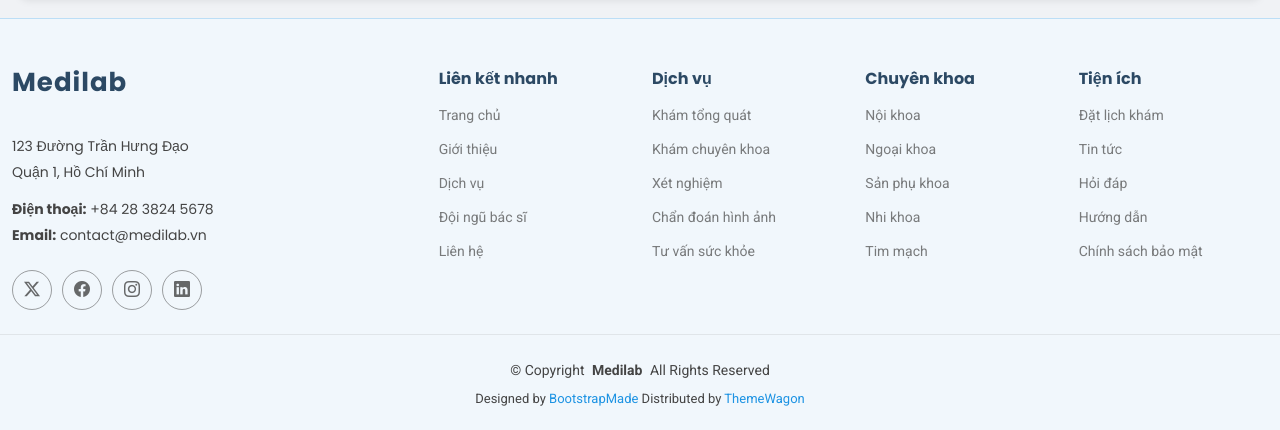
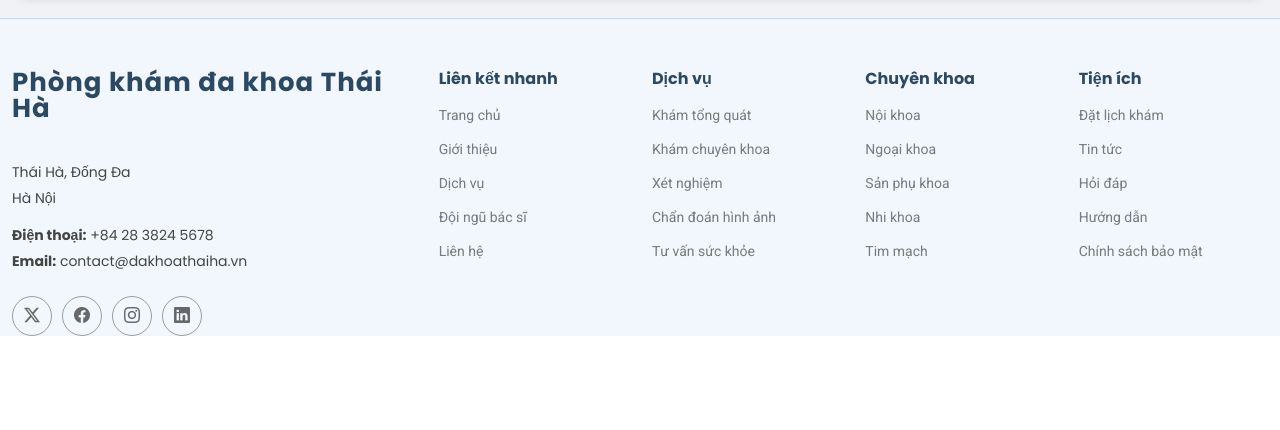
Before and after one commit to phamngoctien2004/phongkham-client, a React (Vite) app: page /chat in a window 1280 px wide. Shown: the part 783-1213 px from the top of the page. After the commit the page ends 1119 px from the top, so only its background shows below. Built offline with nearby package versions, Linux system fonts and the light colour scheme; no server answers.

Commit message:
change content

```diff
--- a/src/components/Footer.jsx
+++ b/src/components/Footer.jsx
@@ -7,16 +7,16 @@
         <div className="row gy-4">
           <div className="col-lg-4 col-md-6 footer-about">
             <Link to="/" className="logo d-flex align-items-center">
-              <span className="sitename">Medilab</span>
+              <span className="sitename">Phòng khám đa khoa Thái Hà</span>
             </Link>
             <div className="footer-contact pt-3">
-              <p>123 Đường Trần Hưng Đạo</p>
-              <p>Quận 1, Hồ Chí Minh</p>
+              <p>Thái Hà, Đống Đa</p>
+              <p>Hà Nội</p>
               <p className="mt-3">
                 <strong>Điện thoại:</strong> <span>+84 28 3824 5678</span>
               </p>
               <p>
-                <strong>Email:</strong> <span>contact@medilab.vn</span>
+                <strong>Email:</strong> <span>contact@dakhoathaiha.vn</span>
               </p>
             </div>
             <div className="social-links d-flex mt-4">
@@ -120,17 +120,6 @@
           </div>
         </div>
       </div>
-
-      <div className="container copyright text-center mt-4">
-        <p>
-          © <span>Copyright</span> <strong className="px-1 sitename">Medilab</strong>{' '}
-          <span>All Rights Reserved</span>
-        </p>
-        <div className="credits">
-          Designed by <a href="https://bootstrapmade.com/">BootstrapMade</a> Distributed by{' '}
-          <a href="https://themewagon.com">ThemeWagon</a>
-        </div>
-      </div>
     </footer>
   );
 };
```
